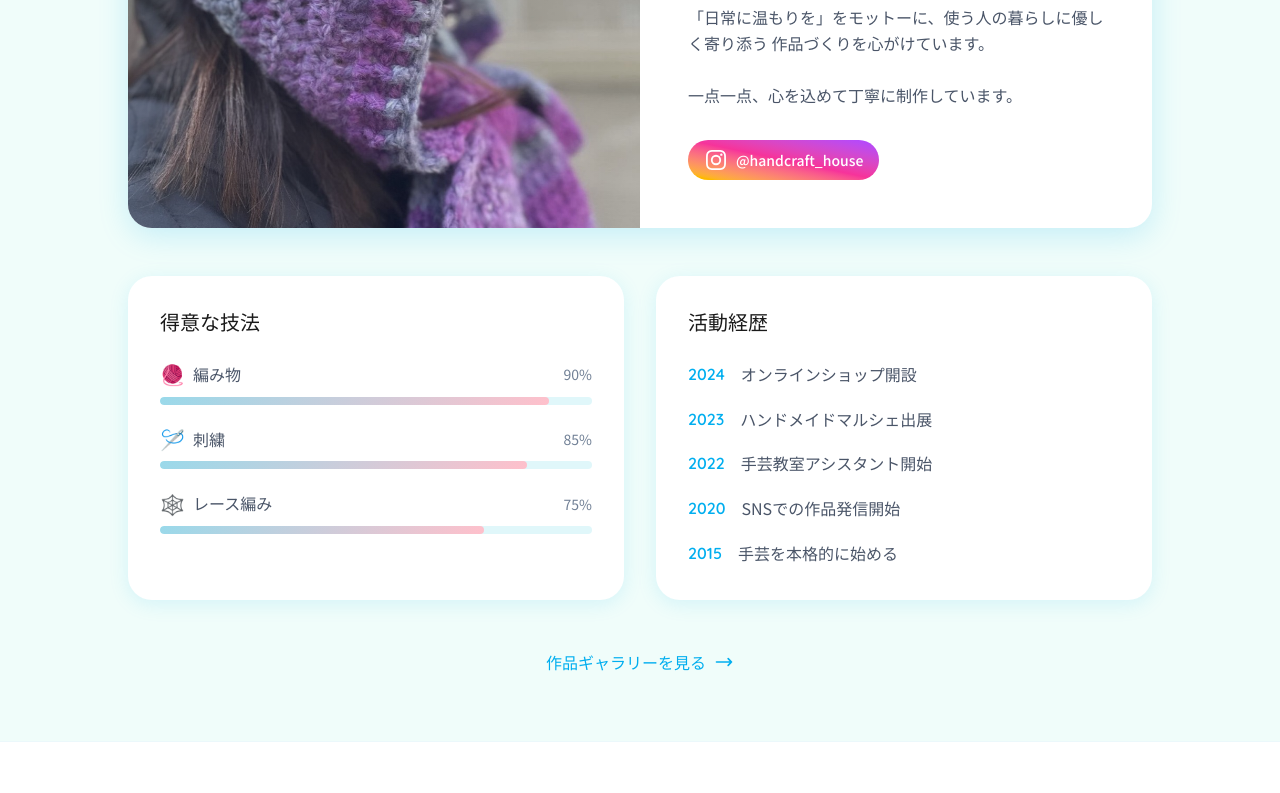
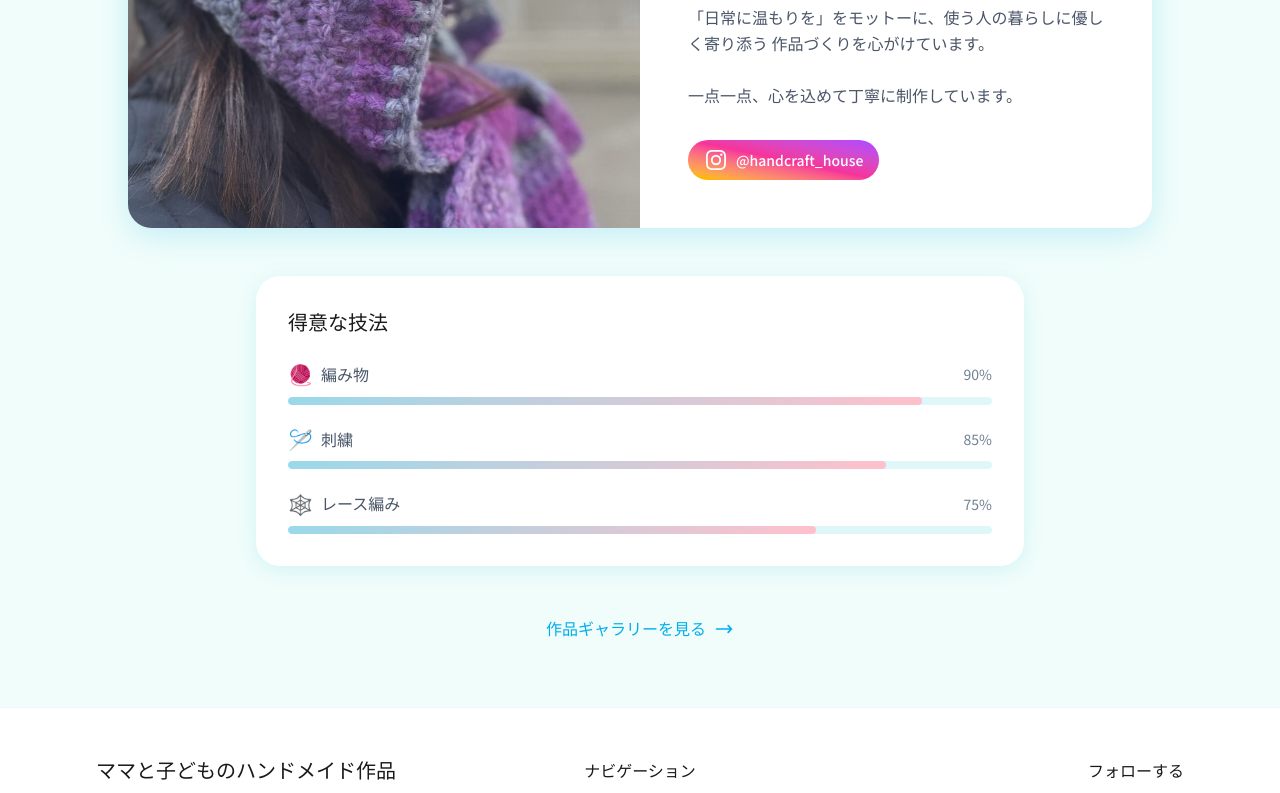
Before and after one commit to daiki0807/handicraft-portfolio, a Next.js app: page /profile in a window 1280 px wide. Shown: the part 600-1393 px from the top of the page. Built offline with nearby package versions, Linux system fonts and the light colour scheme.

Commit message:
Remove Activity History from profile and adjust layout

```diff
--- a/src/app/profile/page.tsx
+++ b/src/app/profile/page.tsx
@@ -86,7 +86,7 @@ export default function ProfilePage() {
                 </div>
 
                 {/* Skills Section */}
-                <div className="grid grid-cols-1 md:grid-cols-2 gap-8 mb-12">
+                <div className="max-w-3xl mx-auto mb-12">
                     <div className="bg-[var(--background-card)] rounded-3xl p-8 shadow-soft">
                         <h3 className="font-heading text-xl text-[var(--text-primary)] mb-6">
                             得意な技法
@@ -111,29 +111,6 @@ export default function ProfilePage() {
                             ))}
                         </div>
                     </div>
-
-                    {/* Activity History */}
-                    <div className="bg-[var(--background-card)] rounded-3xl p-8 shadow-soft">
-                        <h3 className="font-heading text-xl text-[var(--text-primary)] mb-6">
-                            活動経歴
-                        </h3>
-                        <ul className="space-y-4">
-                            {[
-                                { year: "2024", event: "オンラインショップ開設" },
-                                { year: "2023", event: "ハンドメイドマルシェ出展" },
-                                { year: "2022", event: "手芸教室アシスタント開始" },
-                                { year: "2020", event: "SNSでの作品発信開始" },
-                                { year: "2015", event: "手芸を本格的に始める" },
-                            ].map((item) => (
-                                <li key={item.year} className="flex gap-4">
-                                    <span className="text-[var(--accent-primary)] font-accent font-semibold whitespace-nowrap">
-                                        {item.year}
-                                    </span>
-                                    <span className="text-[var(--text-secondary)]">{item.event}</span>
-                                </li>
-                            ))}
-                        </ul>
-                    </div>
                 </div>
 
                 {/* Link to Gallery */}
```
